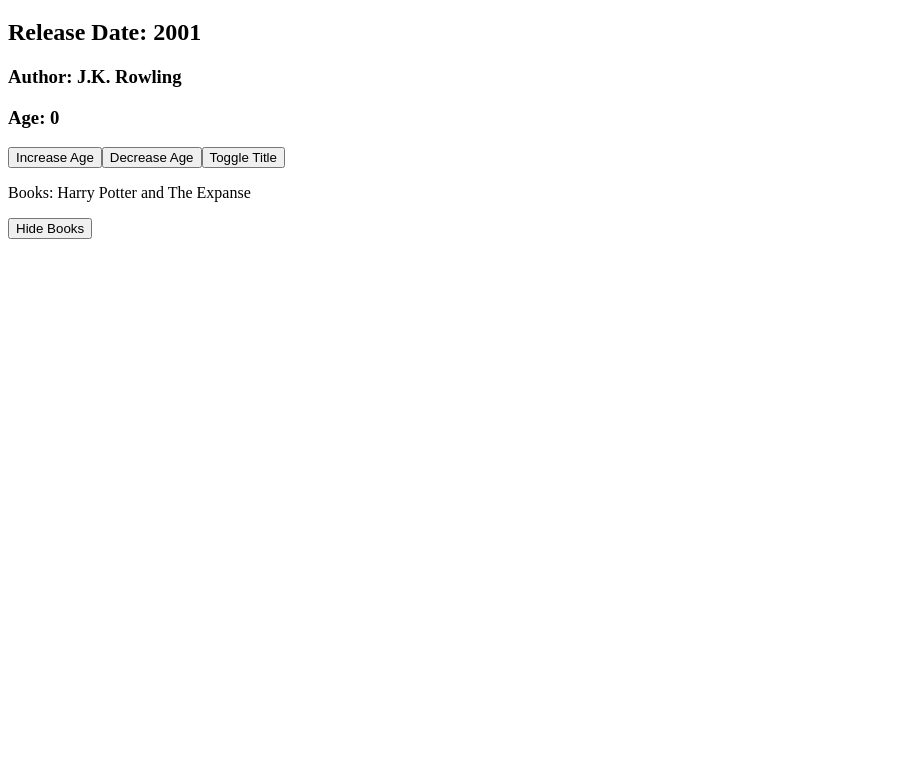
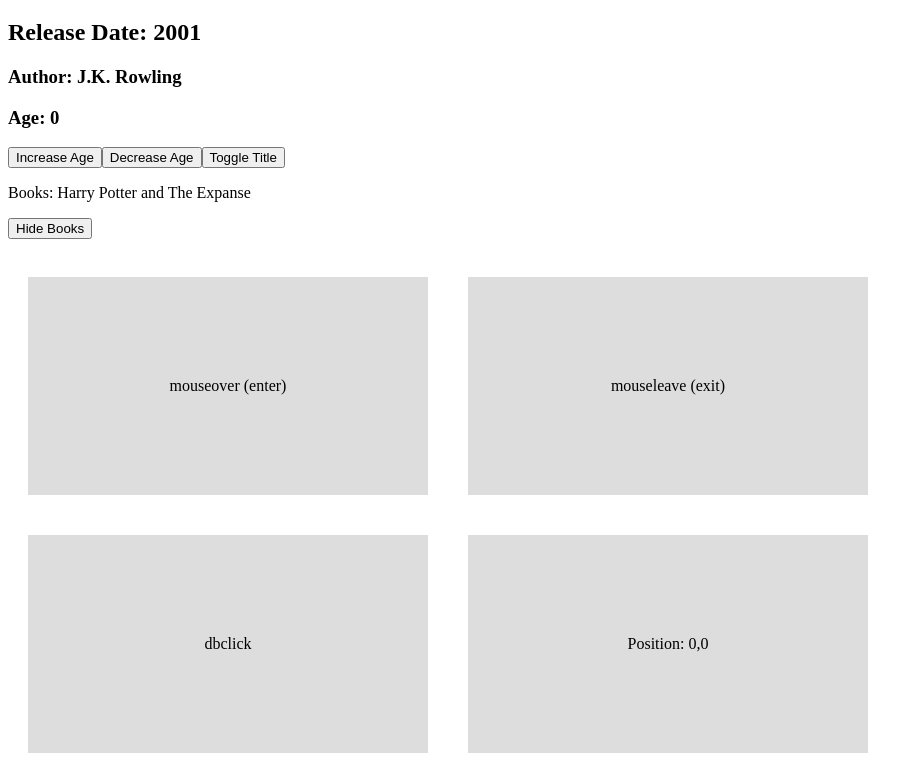
Before and after one commit to AlyafeiAli/VueNetNinjaCourse, a plain HTML site: page index.html in a window 1280 px wide. Shown: the part 61-842 px from the top of the page, without its empty margins (0-923 px from the left). Before the commit the page ends 800 px from the top, so only its background shows below. Drawn offline with nearby package versions, Linux system fonts and the light colour scheme.

Commit message:
Handling Mouse Events

```diff
--- a/app.js
+++ b/app.js
@@ -7,6 +7,8 @@
       date: 2001,
       age: 0,
       showBooks: true,
+      x: 0,
+      y: 0,
     };
   },
   methods: {
@@ -17,6 +19,14 @@
     toggleShowBooks() {
       this.showBooks = !this.showBooks;
     },
+    handleEvent(e) {
+      console.log(e, e.type);
+    },
+    handleMouseMove(e) {
+      this.x = e.offsetX;
+      this.y = e.offsetY;
+      // console.log(e, e.type);
+    },
   },
 });
 app.mount("#app"); //control everthing inside the div with this ID
--- a/index.html
+++ b/index.html
@@ -5,6 +5,16 @@
     <meta name="viewport" content="width=device-width, initial-scale=1.0" />
     <title>Document</title>
     <script src="https://unpkg.com/vue@3/dist/vue.global.js"></script>
+    <style>
+      .box {
+        padding: 100px 0px;
+        width: 400px;
+        text-align: center;
+        background: #ddd;
+        margin: 20px;
+        display: inline-block;
+      }
+    </style>
   </head>
   <body>
     <!-- <h1>Hello world!</h1> -->
@@ -25,6 +35,14 @@
         <span v-if="showBooks">Hide Books</span>
         <span v-else>Show Books</span>
       </button>
+
+      <br />
+      <br />
+      <!--Mouse events-->
+      <div class="box" @mouseover="handleEvent">mouseover (enter)</div>
+      <div class="box" @mouseleave="handleEvent">mouseleave (exit)</div>
+      <div class="box" @dbclick="handleEvent">dbclick</div>
+      <div class="box" @mousemove="handleMouseMove">Position: {{x}},{{y}}</div>
     </div>
 
     <script src="./app.js"></script>
```
